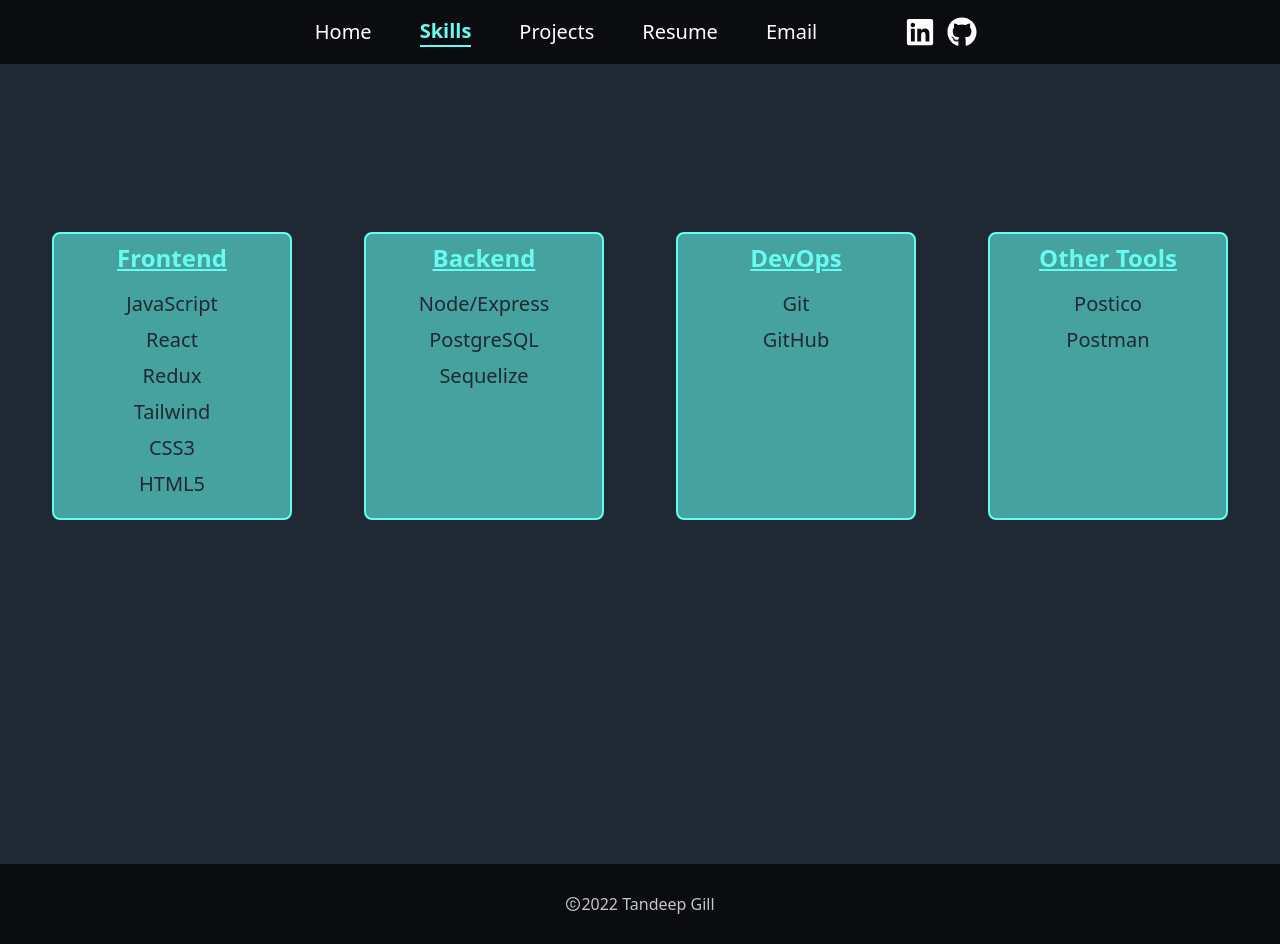
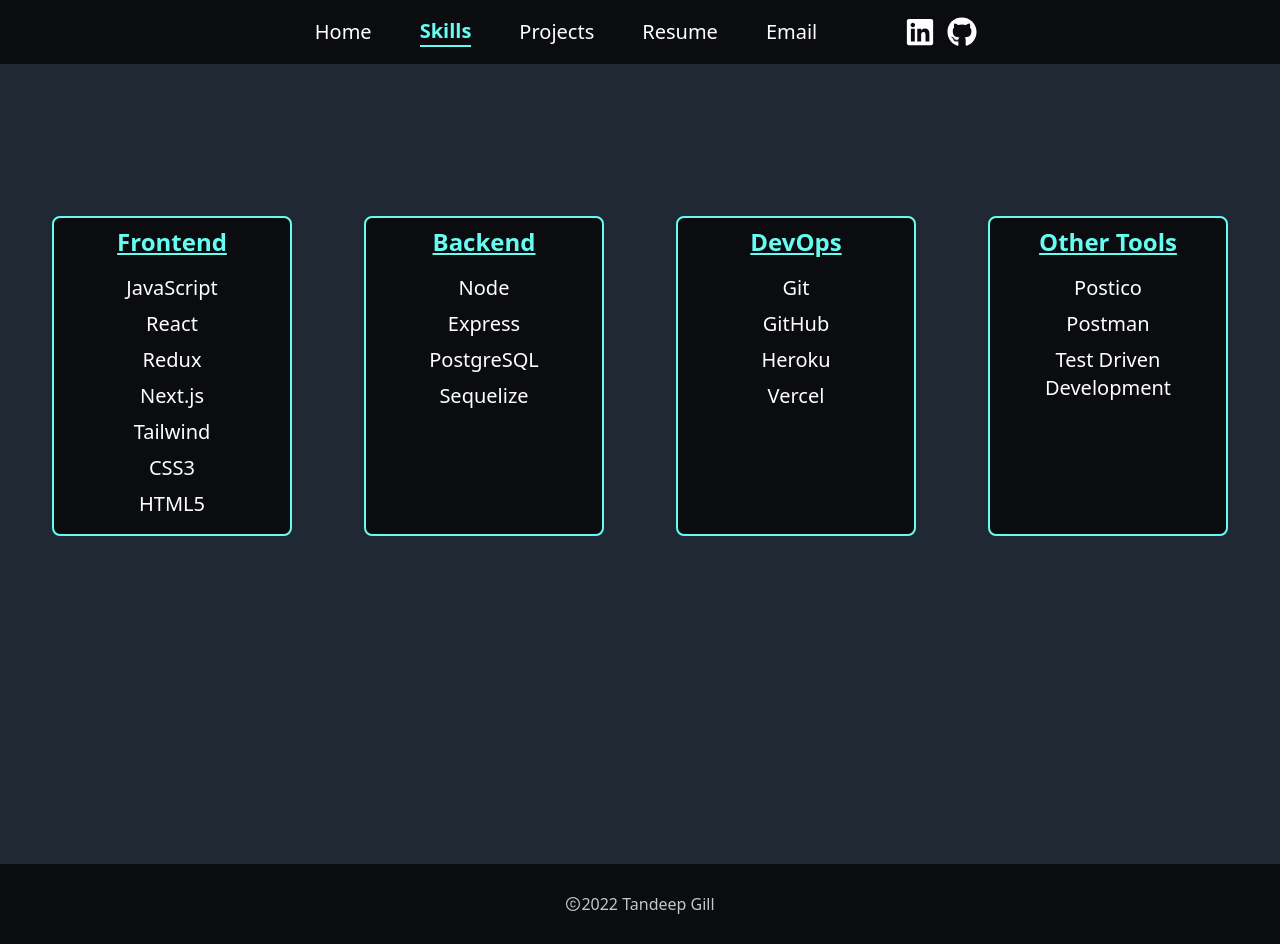
Before and after one commit to TandeepGill/Portfolio, a Next.js app: page /skills in a window 1280 px wide. Built offline with nearby package versions, Linux system fonts and the light colour scheme; a web font is replaced by a local one.

Commit message:
Skills cards updated with skills and styled.

```diff
--- a/components/skills/skills-card.js
+++ b/components/skills/skills-card.js
@@ -3,11 +3,11 @@ const SkillsCard = (props) => {
   const skills = props.skills || [];
 
   return (
-    <div className='border-aqua bg-teal m-9 flex h-72 w-60 flex-col rounded-lg border-2 p-2'>
+    <div className='border-aqua m-3 flex h-80 w-60 flex-col rounded-lg border-2 bg-black p-2 lg:m-9'>
       <h3 className='mb-3 text-2xl font-bold underline'>{title}</h3>
       {skills.map((skill) => {
         return (
-          <h5 key={skill} className='text-slate m-1 text-xl'>
+          <h5 key={skill} className='m-1 text-xl text-white'>
             {skill}
           </h5>
         );
--- a/pages/skills/index.js
+++ b/pages/skills/index.js
@@ -7,13 +7,14 @@ const Skills = () => {
     'JavaScript',
     'React',
     'Redux',
+    'Next.js',
     'Tailwind',
     'CSS3',
     'HTML5',
   ];
-  const backEnd = ['Node/Express', 'PostgreSQL', 'Sequelize'];
-  const devOps = ['Git', 'GitHub'];
-  const otherTools = ['Postico', 'Postman'];
+  const backEnd = ['Node', 'Express', 'PostgreSQL', 'Sequelize'];
+  const devOps = ['Git', 'GitHub', 'Heroku', 'Vercel'];
+  const otherTools = ['Postico', 'Postman', 'Test Driven Development'];
 
   return (
     <div className='flex min-h-screen flex-col items-center justify-center py-2'>
@@ -21,7 +22,7 @@ const Skills = () => {
         <title>Tandeep Gill - Full Stack SWE - Skills</title>
       </Head>
       <div className='mb-44 flex w-full flex-1 items-center justify-center px-20 text-center'>
-        <div className='flex items-start justify-center'>
+        <div className='flex flex-col items-start justify-center lg:flex-row'>
           <SkillsCard title='Frontend' skills={frontEnd} />
           <SkillsCard title='Backend' skills={backEnd} />
           <SkillsCard title='DevOps' skills={devOps} />
```
